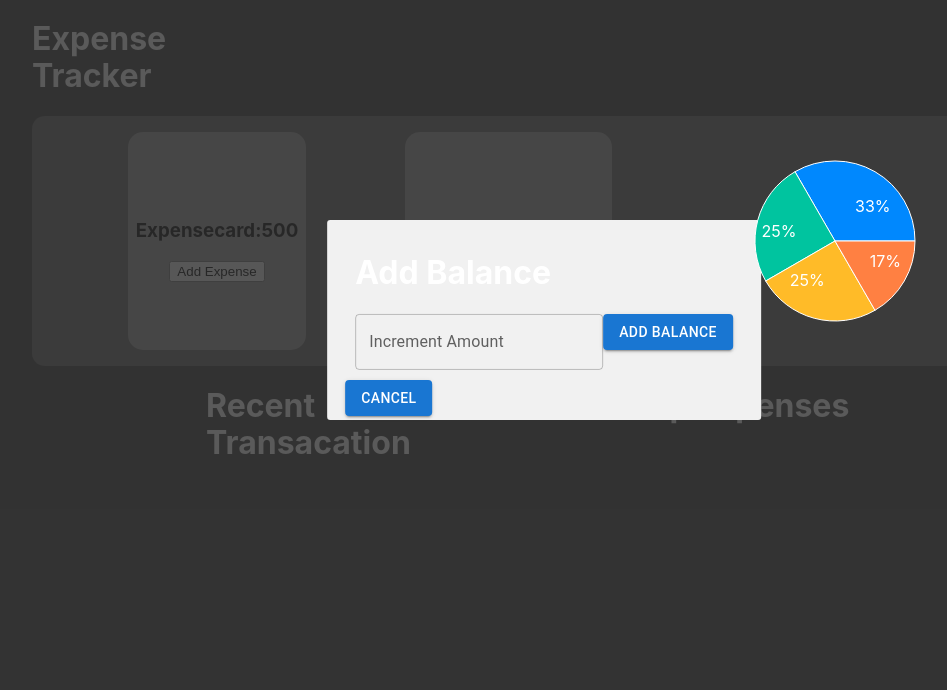
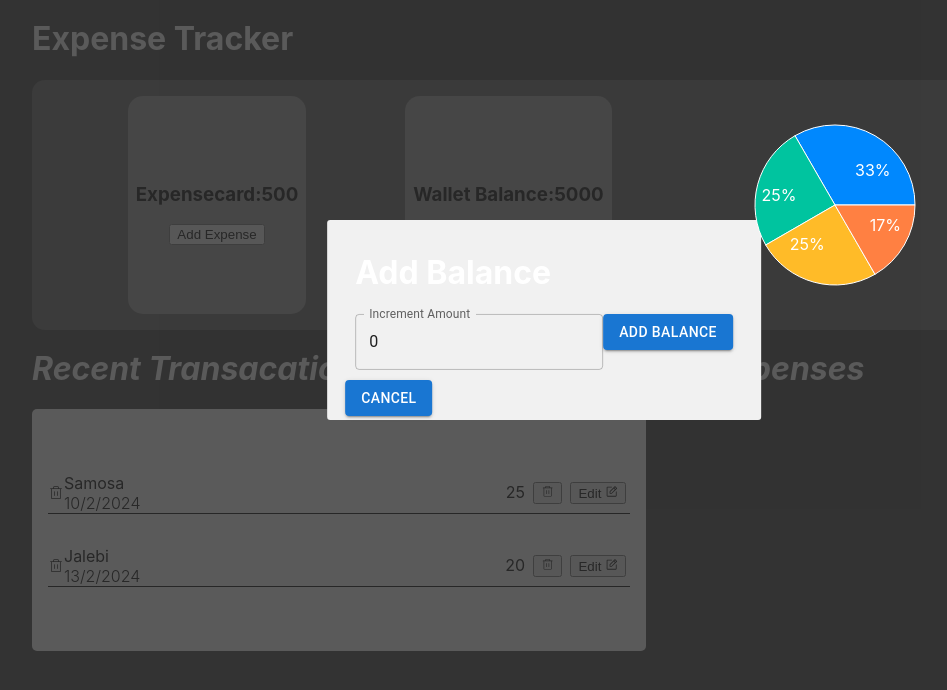
Before and after one commit to ervikasti/ExpenseTracker, a React (Create React App) app: page / in a window 1280 px wide. Both pictures are taken after a click on the button "Add Balance". Shown: the top 690 px of the page, without its empty margins (96-1043 px from the left). Built offline with nearby package versions, Linux system fonts and the light colour scheme.

Commit message:
Form Funcaationality added

```diff
--- a/package.json
+++ b/package.json
@@ -14,6 +14,7 @@
     "dayjs": "^1.11.11",
     "react": "^18.3.1",
     "react-dom": "^18.3.1",
+    "react-icons": "^5.2.1",
     "react-scripts": "5.0.1",
     "recharts": "^2.12.7",
     "styled-components": "^6.1.11",
--- a/src/components/AddBalance/AddBalance.jsx
+++ b/src/components/AddBalance/AddBalance.jsx
@@ -1,15 +1,27 @@
 import Button from '@mui/material/Button';
 import TextField from '@mui/material/TextField';
 import Modal from '../Modal/Modal';
+import { useState } from 'react';
 
-export default function AddBalance(){
+export default function AddBalance({balanceHandler,btnHandler}){
+
+    const[amount, setAmount] = useState('0');
+
+    const amountHandler = (e) =>{
+        setAmount(e.target.value);
+    }
+
+    const submitHandler = (e) => {
+        e.preventDefault();
+        balanceHandler(amount);
+    }
 
     return(
-        <Modal>
-            <form>
+        <Modal btnHandler={btnHandler}>
+            <form onSubmit={submitHandler}>
                 <h1>Add Balance</h1>
-                <TextField id="outlined-basic" type='Number' label="Increment Amount" variant="outlined"/>
-                <Button variant="contained">Add Balance</Button>
+                <TextField id="outlined-basic" type='Number' label="Increment Amount" variant="outlined" value={amount} onChange={amountHandler}/>
+                <Button variant="contained" type='submit'>Add Balance</Button>
             </form>
         </Modal>
     )
--- a/src/components/Balancecard/Balancecard.jsx
+++ b/src/components/Balancecard/Balancecard.jsx
@@ -1,20 +1,26 @@
 import AddBalance from "../AddBalance/AddBalance";
 import Card from "../Card/Card";
 import { useState } from "react";
-const Balancecard = ()=>{
+const Balancecard = ({balance, balanceHandler})=>{
 
     const[btn, setBtn] = useState(false);
+    // const[balance, setBalance] = useState('5000');
 
     const funcHandler = (e)=>{
         console.log("Add Balance Btn clicked");
         setBtn(!btn);
     }
 
+    // const balanceHandler = (value) => {
+    //     console.log("BalanceHanddler")
+    //     setBalance(balance => Number(balance)+Number(value));
+    // }
+
 
     return(
         <>
-        {btn && (<AddBalance/>)}
-        <Card title={'Wallet Balance'} price={'5000'} btnName={'Add Balance'} funcHandler={funcHandler}></Card>
+        {btn && (<AddBalance balanceHandler={balanceHandler} btnHandler={funcHandler}/>)}
+        <Card title={'Wallet Balance'} price={balance} btnName={'Add Balance'} funcHandler={funcHandler} ></Card>
         </>
           )
 }
--- a/src/components/ExpenseForm/Expense_form.jsx
+++ b/src/components/ExpenseForm/Expense_form.jsx
@@ -2,18 +2,43 @@ import Button from '@mui/material/Button';
 import TextField from '@mui/material/TextField';
 import Category from '../Category/Category';
 import Modal from '../Modal/Modal';
+import { useState } from 'react';
 
-export default function Expense_form(){
+export default function Expense_form({ expenseHandler,btnHandler}){
+
+    const[data, setData]= useState({
+        title:'',
+        price:'',
+        date:''
+    });
+
+    const [category, setCategory] = useState('');
+
+    const dataHandler = (e) =>{
+        setData({...data,[e.target.name]:e.target.value,'category':category});
+    }
+
+    const formHandler = (e) => {
+        e.preventDefault();
+        console.log(data);
+        expenseHandler(data);
+
+    }
+
+    const handleChange = (event) => {
+      setCategory(event.target.value);
+
+    };
 
     return(
-        <Modal>
-            <form>
+        <Modal btnHandler={btnHandler}>
+            <form onSubmit={formHandler}>
                 <h1>Add Expenses</h1>
-                <TextField id="outlined-basic" label="Title" variant="outlined"/>
-                <TextField id="outlined-basic" label="Price" variant="outlined"/>
-                <Category></Category>
-                <TextField type="date" id="outlined-basic" variant="outlined"/>
-                <Button variant="contained">Add Expense</Button>
+                <TextField name="title" id="outlined-basic" label="Title" variant="outlined" onChange={dataHandler}/>
+                <TextField name="price" id="outlined-basic" label="Price" variant="outlined" onChange={dataHandler}/>
+                <Category name="category" handleChange={handleChange} category={category}></Category>
+                <TextField name="date" type="date" id="outlined-basic" variant="outlined" onChange={dataHandler}/>
+                <Button variant="contained" type='submit'>Add Expense</Button>
             </form>
         </Modal>
     )
--- a/src/components/Expensecard/Expensecard.jsx
+++ b/src/components/Expensecard/Expensecard.jsx
@@ -1,20 +1,29 @@
-import { useState } from "react";
+import {useState } from "react";
 import Card from "../Card/Card";
 import Expense_form from "../ExpenseForm/Expense_form";
 
-export default function Expensecard(){
+export default function Expensecard({expense, expenseHandler}){
 
     const[btn, setBtn] = useState(false);
+    // const[expense, setExpense] = useState('500');
 
     const funcHandler = (e)=>{
         console.log('btn clicked');
         setBtn(!btn);
     }
 
+    // useEffect(,[expense]);
+
+    // const expenseHandler = (value) => {
+    //     console.log("Expense Handler");
+    //     setExpense(expense => Number(expense)+Number(value));
+
+    // }
+
     return(
         <>
-        {btn && (<Expense_form/>)}
-        <Card title={'Expensecard'} price={'500'} btnName={'Add Expense'} funcHandler={funcHandler}></Card>
+        {btn && (<Expense_form expenseHandler={expenseHandler} btnHandler={funcHandler}/>)}
+        <Card title={'Expensecard'} price={expense} btnName={'Add Expense'} funcHandler={funcHandler}></Card>
         </>
 
     )
--- a/src/components/Modal/Modal.jsx
+++ b/src/components/Modal/Modal.jsx
@@ -1,31 +1,16 @@
-import React, { useState } from "react";
 import styles from "./Modal.module.css";
 import Button from '@mui/material/Button';
 
-export default function Modal({children}) {
-  const [modal, setModal] = useState(true);
-
-  const toggleModal = () => {
-    setModal(!modal);
-  };
-
-  if(modal) {
-    document.body.classList.add('active-modal')
-  } else {
-    document.body.classList.remove('active-modal')
-  }
+export default function Modal({children, btnHandler}) {
 
   return (
-    <>
-      {modal && (
-        <div className={styles.modal}>
-          <div onClick={toggleModal} className={styles.overlay}></div>
+
+      <div className={styles.modal}>
+          <div onClick={btnHandler} className={styles.overlay}></div>
           <div className={styles.modal_content}>
             {children}
-            <Button variant="contained" className={styles.close_modal} onClick={toggleModal}>Cancel</Button>
+            <Button variant="contained" className={styles.close_modal} onClick={btnHandler}>Cancel</Button>
           </div>
         </div>
-      )}
-    </>
   );
 }
--- /dev/null
+++ b/src/components/Transcations/Transcations.jsx
@@ -0,0 +1,31 @@
+
+import { PiNotePencil, PiTrashLight } from "react-icons/pi";
+import styles from './Transcations.module.css';
+
+export default function Transacation({data,handleEdit}){
+
+    return(
+        <div className={styles.transc_container}>
+        {data.map( (obj,index)=>(
+            <div key={index+1} className={styles.container}>
+
+                <div className={styles.section_one}>
+                    <PiTrashLight />
+                    <div className={styles.section_one_sub}>
+                        <p>{obj.title}</p>
+                        <h4>{obj.date}</h4>
+                    </div>
+
+                </div>
+                <div className={styles.section_two}>
+                    <p>{obj.price}</p>
+                    <button><PiTrashLight /></button>
+                    <button onClick={handleEdit}>Edit <PiNotePencil/></button>
+                </div>
+
+            </div>
+        ))}
+
+        </div>
+    )
+}
--- /dev/null
+++ b/src/components/Transcations/Transcations.module.css
@@ -0,0 +1,43 @@
+.transc_container{
+    border-radius: 5px;
+    background-color: white;
+    padding: 2rem 1rem;
+}
+
+.container{
+    display: flex;
+    align-items: center;
+    justify-content: space-between;
+    border-bottom: 1px solid black;
+    margin: 2rem 0rem;
+}
+
+.section_one{
+    display: flex;
+    align-items: center;
+    justify-content: space-between;
+}
+
+.section_one_sub p{
+    margin: 0px;
+    padding: 0px;
+}
+
+.section_one_sub h4{
+    font-weight: 300;
+    margin: 0px;
+    padding: 0px;
+}
+
+.section_two{
+    display: flex;
+    justify-content: space-evenly;
+}
+
+.section_two p{
+    margin: 4px;
+}
+
+.section_two  button{
+    margin: 4px;
+}
--- a/src/page/Landing/Landing.jsx
+++ b/src/page/Landing/Landing.jsx
@@ -2,19 +2,78 @@ import Expensecard from "../../components/Expensecard/Expensecard";
 import Balancecard from "../../components/Balancecard/Balancecard";
 import Piechart from "../../components/Piechart/Piechart";
 import styles from './Landing.module.css';
+import Transacation from "../../components/Transcations/Transcations";
+import {useState } from "react";
 export default function Landing(){
+
+    let list = [ {
+        title:'Samosa',
+        price:'25',
+        category:'Food',
+        date:'10/2/2024',
+
+    },
+    {
+        title:'Jalebi',
+        price:'20',
+        category:'Food',
+        date:'13/2/2024',
+    }];
+
+    const[balance, setBalance] = useState('5000');
+    const[expense, setExpense] = useState('500');
+    const[tranx, setTranx] = useState(list);
+
+
+    const balanceHandler = (value) => {
+        console.log("BalanceHanddler")
+        setBalance(balance => Number(balance)+Number(value));
+    }
+
+    const expenseHandler = (value) => {
+        console.log("Expense Handler");
+        if(value.price < balance){
+            setExpense(expense => Number(expense)+Number(value.price));
+            setBalance(balance => Number(balance)-Number(value.price));
+            list.push(value);
+            setTranx(list);
+        }else{
+            console.log("No balance left");
+        }
+    }
+
+    const handleEdit = (e)=>{
+            console.log(e.key);
+    }
+
+    // const tranxHandler = () =>{
+    //     setTranx({...dataList,});
+    // };
+
+    // useEffect((balance,expense)=>{balanceHandler(Number(balance)-Number(expense))},[expense]);
+
     return(
         <div className={styles.mainbody}>
             <h1>Expense Tracker</h1>
             <div className={styles.display_section}>
-                <Expensecard></Expensecard>
-                <Balancecard></Balancecard>
+                <Expensecard expense={expense} expenseHandler={expenseHandler}></Expensecard>
+                <Balancecard balance={balance} balanceHandler={balanceHandler}></Balancecard>
                 <Piechart></Piechart>
             </div>
             <div className={styles.display_section_lower}>
-                <h1>Recent Transacation</h1>
-                <h1>Top Expenses</h1>
+                <div className={styles.section_lower_data}>
+                    <h1>Recent Transacation</h1>
+                    <div>
+                        <Transacation data={tranx} handleEdit={handleEdit}></Transacation>
+                    </div>
+                </div>
+               <div  className={styles.section_lower_data_two}>
+                    <h1>Top Expenses</h1>
+               </div>
+
+
             </div>
+
         </div>
 
     )
--- a/src/page/Landing/Landing.module.css
+++ b/src/page/Landing/Landing.module.css
@@ -1,9 +1,8 @@
 .mainbody{
     display: flex;
-    position: fixed;
-    left: 10%;
-    right: 10%;
     flex-direction: column;
+    margin:0 auto; /* this will center the page */
+    width:80%; /*  use your width here */
 }
 
 .mainbody h1{
@@ -11,7 +10,7 @@
     font-size: 32px;
     line-height: 36.77px;
     color: #FFFFFF;
-    width: 251px;
+    /* width: 251px; */
 }
 
 .display_section{
@@ -28,5 +27,21 @@
     border-radius: 0.8rem;
     width: 100%;
     height: 250px;
-    justify-content: space-evenly;
 }
+
+
+.section_lower_data{
+    width: 60%;
+}
+
+.section_lower_data h1{
+    font-style: italic;
+}
+
+.section_lower_data_two{
+    width: 30%;
+}
+
+.section_lower_data_two h1{
+    font-style: italic;
+}
```
Also changed, not shown: src/components/Category/Category.jsx (+5 -9 lines), 1 other file (tests, documents, lock files or other folders).
